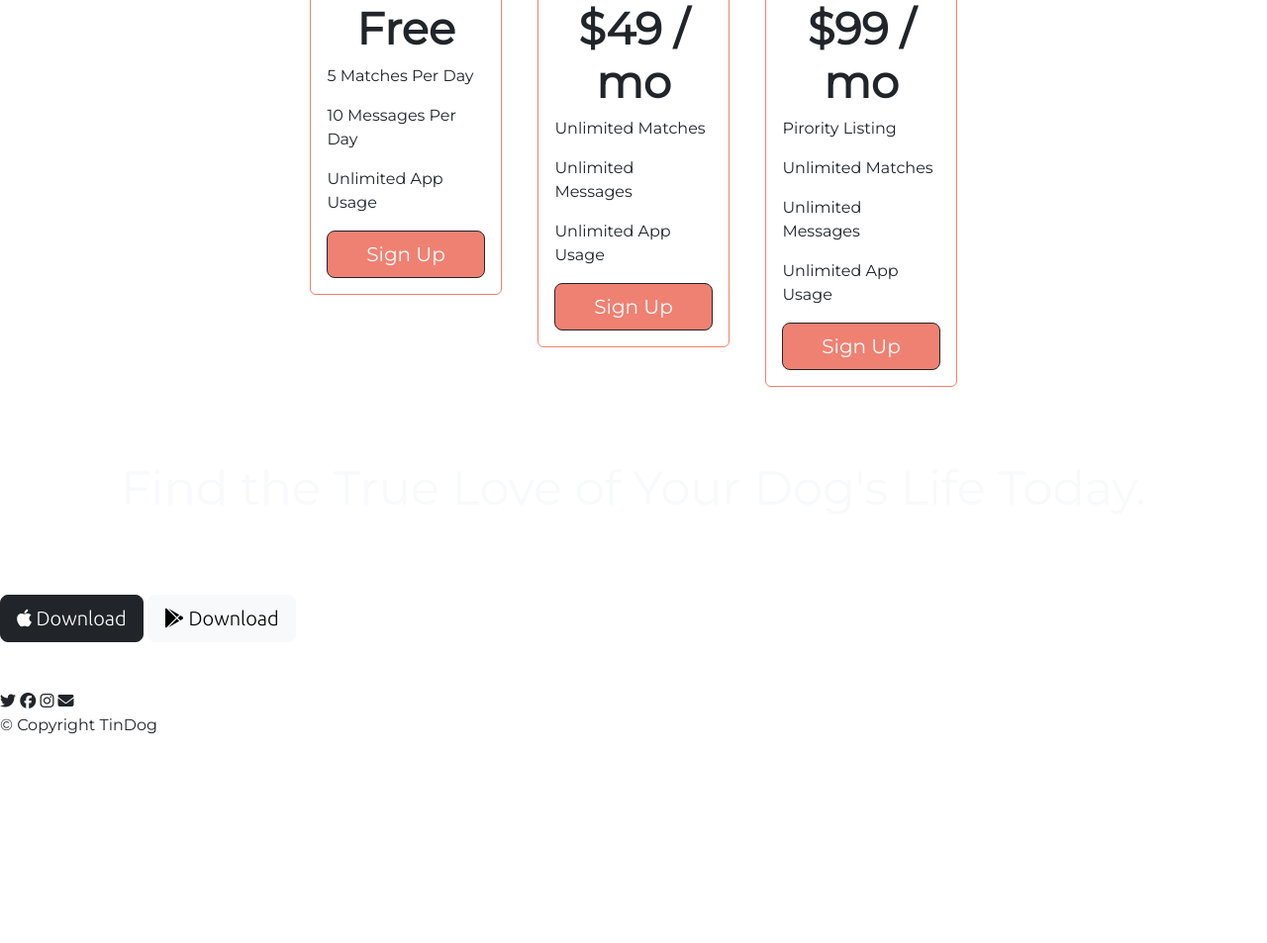
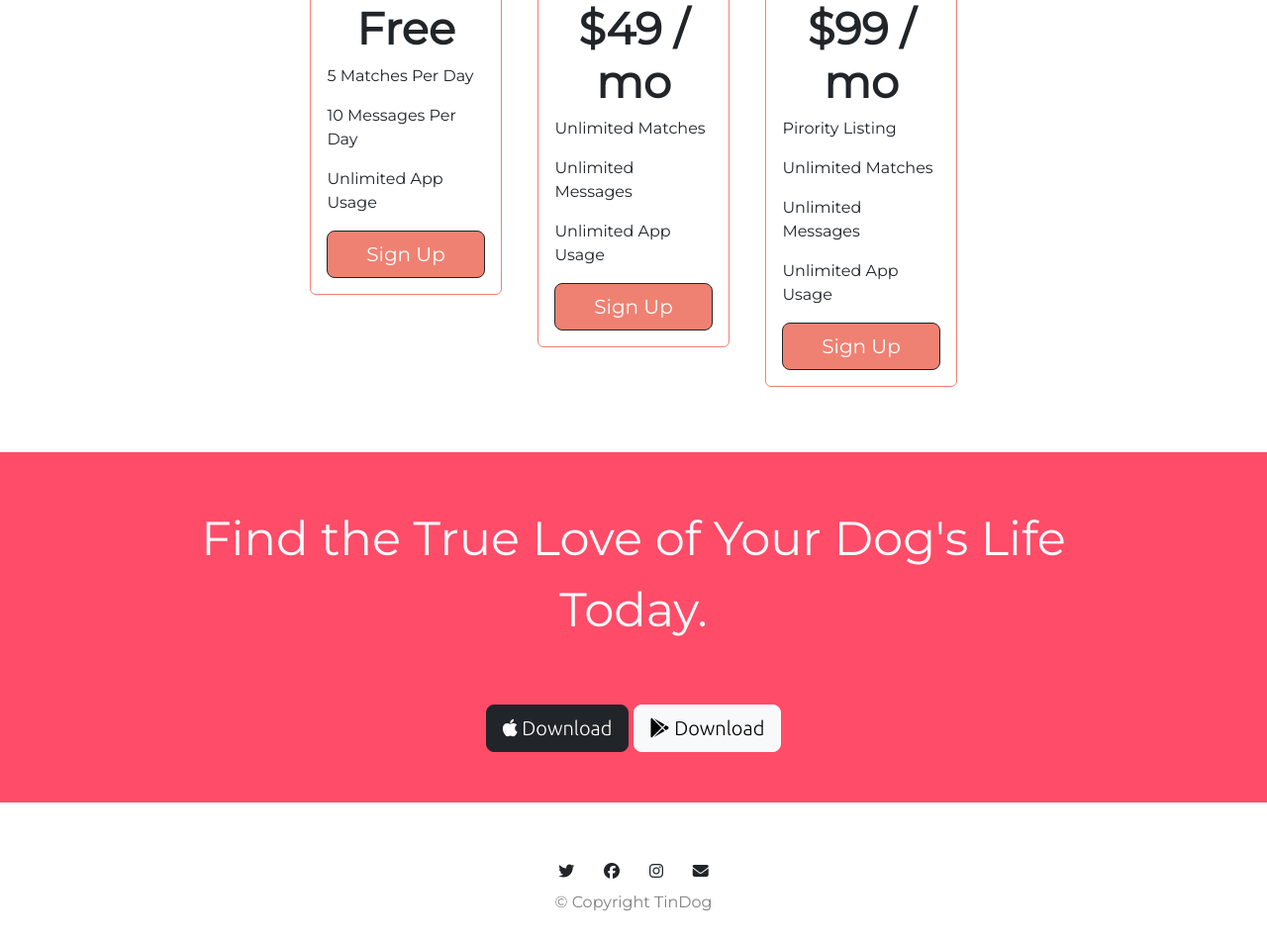
Before and after one commit to AaratBatra/Tindog-Web-Dev-Bootcamp-Project, a plain HTML site: page index.html in a window 1280 px wide. Shown: the part 1807-2760 px from the top of the page at 99% size. Before the commit the page ends 2568 px from the top, so only its background shows below. Drawn offline with nearby package versions, Linux system fonts and the light colour scheme; files that its build step writes are made by us from their sources.

Commit message:
Update styles.css

```diff
--- a/styles.css
+++ b/styles.css
@@ -164,6 +164,31 @@ h2 {
     width: 100%;
 }
 
+#cta {
+    background-color: #ff4c68;
+    text-align: center;
+    padding: 4% 10%;
+}
+
+#footer {
+    background-color: white;
+    text-align: center;
+}
+
+.foot-icons {
+    text-align: center;
+    font-size: 1rem;
+}
+
+.logos {
+    padding: 1% 1%;
+}
+
+.copyright {
+    color: gray;
+    padding-bottom: 1%;
+}
+
  /* Media Queries */
  /* 750px default */
 @media screen and (max-width: 1000px) {
```
